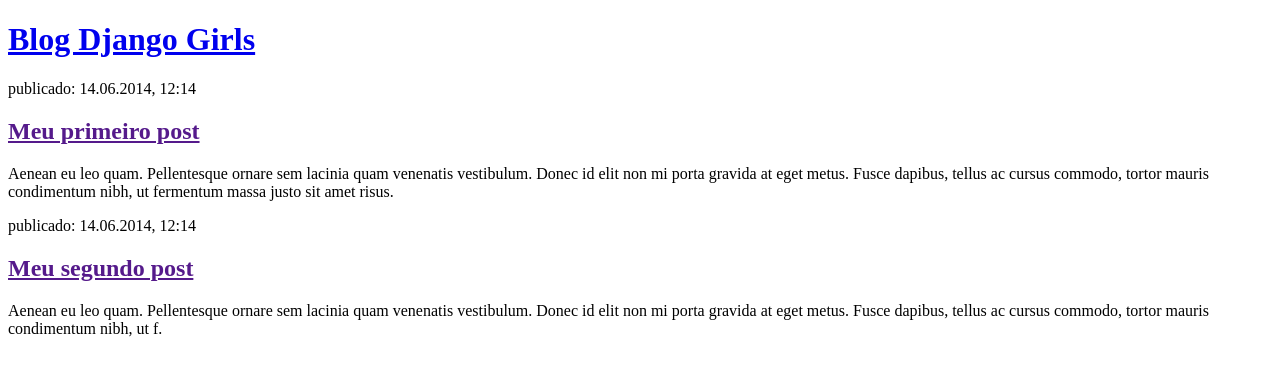
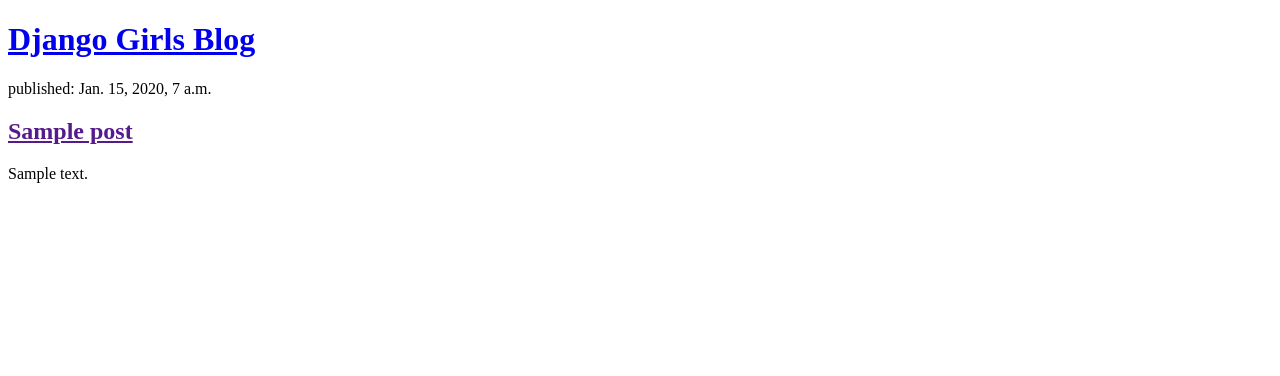
Before and after one commit to vitor115/Django_Course, a Django app: template djangotest/blog/templates/blog/post_list.html in a window 1280 px wide. Shown: the top 376 px of the page. Run offline with Django 3.2, Linux system fonts and the light colour scheme; the template is opened without the code that fills it: values that come from a table or form of the project are taken from there, others are empty; tables that the repository leaves empty hold one stand-in row (values such as "Sample post").

Commit message:
HTML templates

```diff
--- a/djangotest/blog/templates/blog/post_list.html
+++ b/djangotest/blog/templates/blog/post_list.html
@@ -6,21 +6,17 @@
     <meta http-equiv="X-UA-Compatible" content="ie=edge">
     <title>Potato Blog</title>
 </head>
-<body>
+<div>
+    <h1><a href="/">Django Girls Blog</a></h1>
+</div>
+
+{% for post in posts %}
     <div>
-        <h1><a href="/">Blog Django Girls</a></h1>
+        <p>published: {{ post.published_date }}</p>
+        <h2><a href="">{{ post.title }}</a></h2>
+        <p>{{ post.text|linebreaksbr }}</p>
     </div>
+{% endfor %}
 
-    <div>
-        <p>publicado: 14.06.2014, 12:14</p>
-        <h2><a href="">Meu primeiro post</a></h2>
-        <p>Aenean eu leo quam. Pellentesque ornare sem lacinia quam venenatis vestibulum. Donec id elit non mi porta gravida at eget metus. Fusce dapibus, tellus ac cursus commodo, tortor mauris condimentum nibh, ut fermentum massa justo sit amet risus.</p>
-    </div>
-
-    <div>
-        <p>publicado: 14.06.2014, 12:14</p>
-        <h2><a href="">Meu segundo post</a></h2>
-        <p>Aenean eu leo quam. Pellentesque ornare sem lacinia quam venenatis vestibulum. Donec id elit non mi porta gravida at eget metus. Fusce dapibus, tellus ac cursus commodo, tortor mauris condimentum nibh, ut f.</p>
-    </div>
 </body>
 </html>
--- a/djangotest/blog/views.py
+++ b/djangotest/blog/views.py
@@ -1,4 +1,8 @@
 from django.shortcuts import render
+from django.utils import timezone
+from .models import Post
+
 
 def post_list(request):
-    return render(request, 'blog/post_list.html', {})
+    posts = Post.objects.filter(published_date__lte=timezone.now()).order_by('published_date')
+    return render(request, 'blog/post_list.html', {'posts': posts})
```
